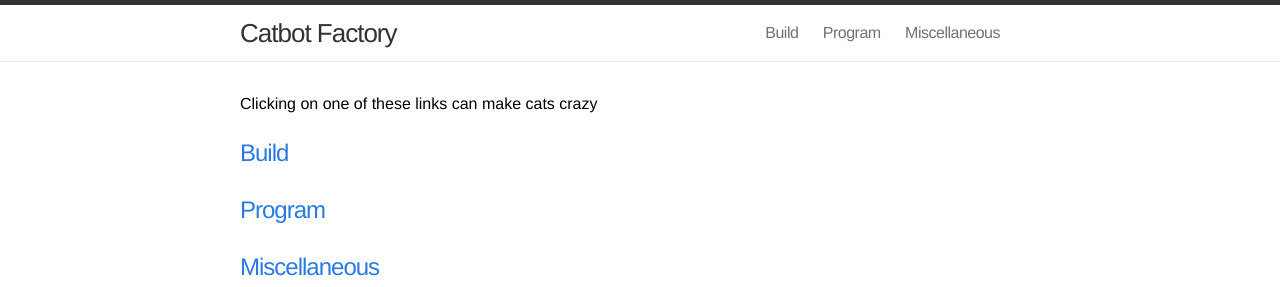
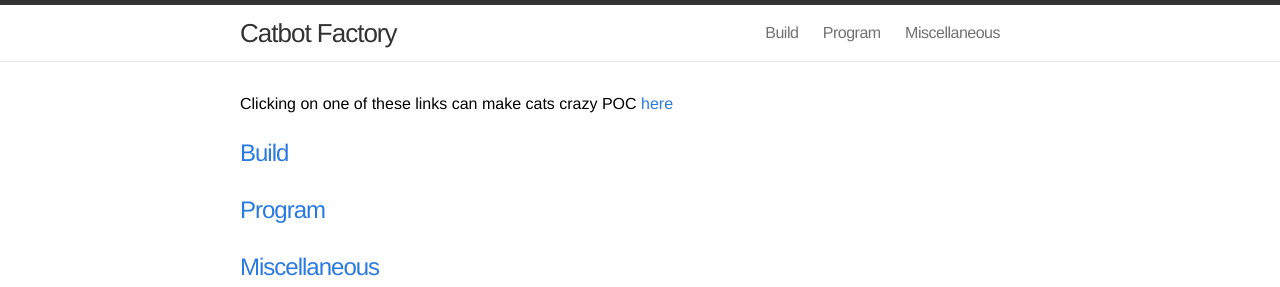
Before and after one commit to gorhgorh/LxJsCatbot, a Jekyll site: the page built from index.html, in a window 1280 px wide. Shown: the top 287 px of the page. Built offline with Jekyll 4.4.1, drawn with Linux system fonts in a browser that asks for light colours.

Commit message:
added node prez link

```diff
--- a/index.html
+++ b/index.html
@@ -4,7 +4,7 @@ layout: default
 
 <div class="home">
 
-  <h1>Clicking on one of these links can make cats crazy</h1>
+  <h1>Clicking on one of these links can make cats crazy POC <a href="http://nodebotsparis.fr/pres/nodejsparis/#/4" target='_blank'>here</a></h1>
 
   <ul class="posts">
     {% assign sorted_pages = site.pages | sort:"name" %}
```
